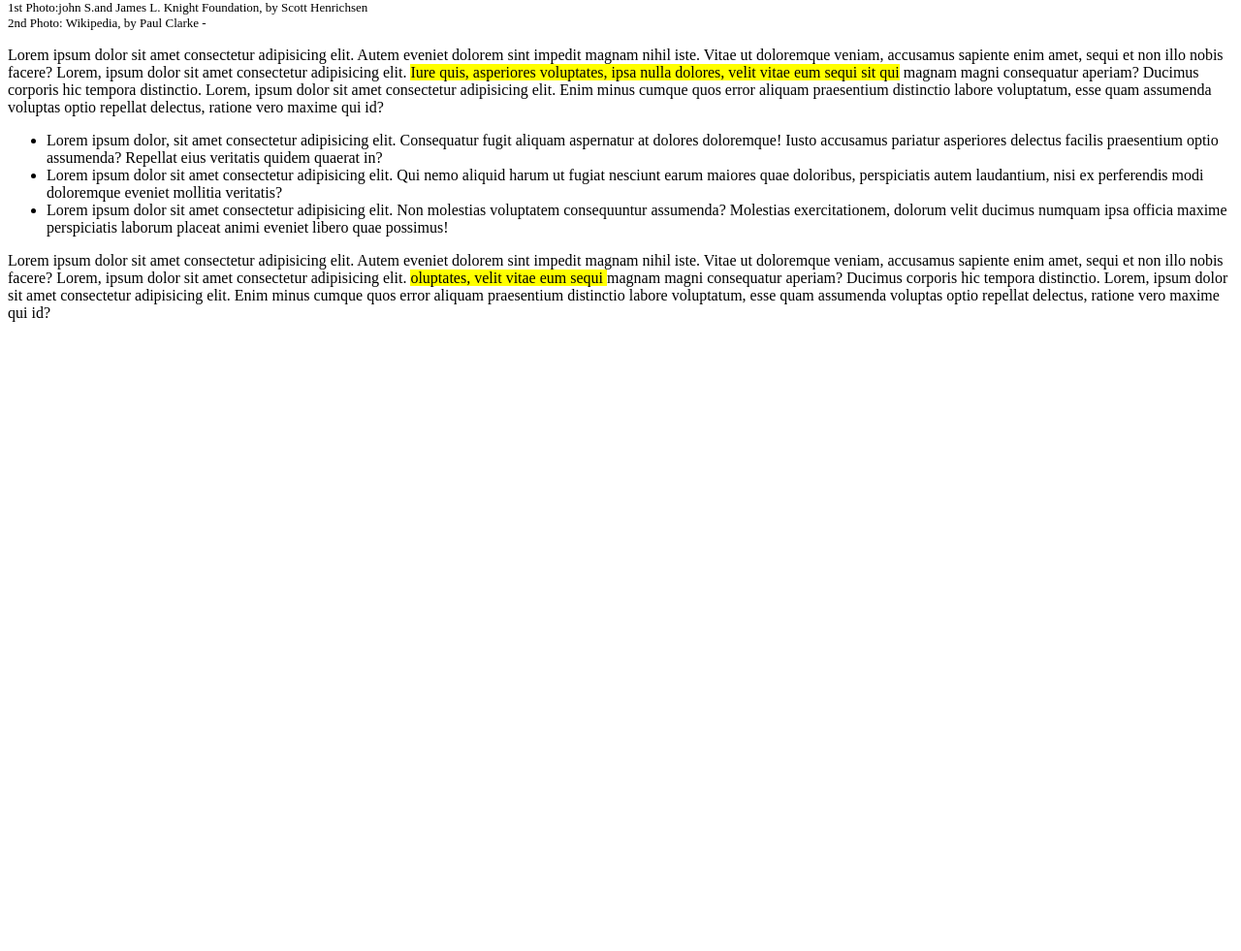
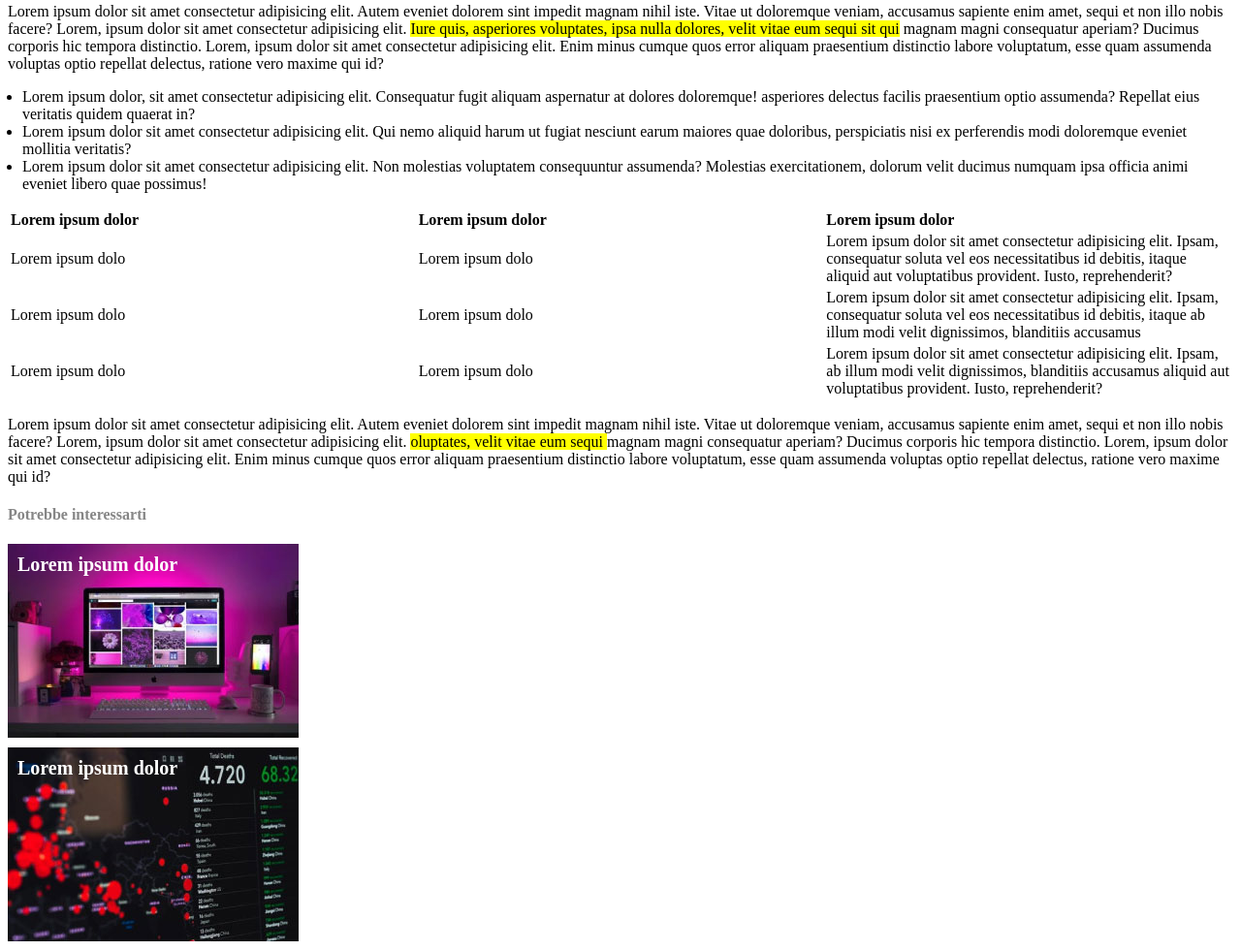
Before and after one commit to yanitejeda/html-css-booleaner, a plain HTML site: page index.html in a window 1280 px wide. Shown: the part 648-1629 px from the top of the page at 97% size. Before the commit the page ends 996 px from the top, so only its background shows below. Drawn offline with Linux system fonts and the light colour scheme.

Commit message:
correzioni testo

```diff
--- a/css/style.css
+++ b/css/style.css
@@ -2,7 +2,7 @@
 header{
     background-image: url("../img/pattern.png");
     background-size: contain;
-    background-color: rgba(75, 114, 243, 0.877);
+    background-color: rgba(87, 124, 248, 0.877);
     height: 100px;
 }
 h1{
@@ -14,6 +14,7 @@ figure{
     margin: 0;}
 
 #logo{
+    margin-left: 10px;
     width: 200px;
     margin-top: 30px;
     margin-bottom: 10px;
@@ -24,15 +25,13 @@ figure{
 }
 
 .sotto-titolo{
-    color: darkgrey;
+    color: rgb(134, 134, 134);
 }
 .data{
     color: darkgrey;
     font-size: 13px;
 }
-.paul{
-    width: 543px;
-}
+
 .descrizione-foto{
     font-size: 13px;;
 }
@@ -40,3 +39,37 @@ figure{
 .evidenziatura{
     background-color: yellow;
 }
+
+th{
+    width: 30%;
+    text-align: left;
+}
+
+td{
+    width: 30%;
+}
+ul{
+    padding-left: 15px;
+}
+
+
+
+.foto-footer-1, .foto-footer-2{
+    width: 300px;
+    height: 200px;
+    margin-bottom: 10px;
+
+}
+
+.foto-footer-1{
+  background-image: url(../img/monitor.jpg);
+}
+.foto-footer-2{
+    background-image: url(../img/graph.jpg);
+  }
+
+.pc-name{
+   color: white;
+   padding: 10px;
+   font-size: 20px;
+}
--- a/index.html
+++ b/index.html
@@ -12,7 +12,7 @@
     <main>
 
         <section>
-            <h1>Internet deve essere al servizio del "bene pubblico":il <br> manifesto di Tim Berners-Lee</h1>
+            <h1>Internet deve essere al servizio del "bene pubblico": il <br> manifesto di Tim Berners-Lee</h1>
             <span class="sotto-titolo">Scritto da
                 <strong class="sottolineatura">The Booleaner</strong>
             </span>
@@ -24,7 +24,7 @@
         <section>
         <figure>
             <img src="img/tim-1.jpg" alt="foto tim">
-            <img class="paul" src="https://upload.wikimedia.org/wikipedia/commons/9/9d/Sir_Tim_Berners-Lee.jpg" alt="foto tim">
+            <img src="img/tim-2.jpg" alt="foto tim">
 
             <figcaption class="descrizione-foto">1st Photo:john S.and James L. Knight Foundation, by Scott Henrichsen <br>
                 2nd Photo: Wikipedia, by Paul Clarke - </figcaption>
@@ -53,22 +53,22 @@
 
             <div>
                 <ul>
-                    <li>Lorem ipsum dolor, sit amet consectetur adipisicing elit. Consequatur fugit aliquam aspernatur at dolores doloremque! Iusto accusamus pariatur asperiores delectus facilis praesentium optio assumenda? Repellat eius veritatis quidem quaerat in?</li>
-                    <li>Lorem ipsum dolor sit amet consectetur adipisicing elit. Qui nemo aliquid harum ut fugiat nesciunt earum maiores quae doloribus, perspiciatis autem laudantium, nisi ex perferendis modi doloremque eveniet mollitia veritatis?</li>
-                    <li>Lorem ipsum dolor sit amet consectetur adipisicing elit. Non molestias voluptatem consequuntur assumenda? Molestias exercitationem, dolorum velit ducimus numquam ipsa officia maxime perspiciatis laborum placeat animi eveniet libero quae possimus!</li>
+                    <li>Lorem ipsum dolor, sit amet consectetur adipisicing elit. Consequatur fugit aliquam aspernatur at dolores doloremque!  asperiores delectus facilis praesentium optio assumenda? Repellat eius veritatis quidem quaerat in?</li>
+                    <li>Lorem ipsum dolor sit amet consectetur adipisicing elit. Qui nemo aliquid harum ut fugiat nesciunt earum maiores quae doloribus, perspiciatis nisi ex perferendis modi doloremque eveniet mollitia veritatis?</li>
+                    <li>Lorem ipsum dolor sit amet consectetur adipisicing elit. Non molestias voluptatem consequuntur assumenda? Molestias exercitationem, dolorum velit ducimus numquam ipsa officia animi eveniet libero quae possimus!</li>
                 </ul>
             </div>
 
         </section>
 
-<!--
+
         <section>
             <table>
                 <thead>
                     <tr>
-                        <th>Lorem ipsum dolor</th>
-                        <th>Lorem ipsum dolor</th>
-                        <th>Lorem ipsum dolor</th>
+                        <th class="tabella1">Lorem ipsum dolor</th>
+                        <th class="tabella2">Lorem ipsum dolor</th>
+                        <th class="tabella">Lorem ipsum dolor</th>
                     </tr>
                 </thead>
                 <tbody>
@@ -76,35 +76,32 @@
 
                         <td>Lorem ipsum dolo</td>
                         <td>Lorem ipsum dolo</td>
-                        <td>Lorem ipsum dolor sit amet consectetur adipisicing elit. Ipsam,<br>
-                             consequatur soluta vel eos necessitatibus id debitis, itaque <br>
-                             ab illum modi velit dignissimos, blanditiis accusamus <br>
-                              aliquid aut voluptatibus provident. Iusto, reprehenderit?</td>
+                        <td>Lorem ipsum dolor sit amet consectetur adipisicing elit. Ipsam,
+                             consequatur soluta vel eos necessitatibus id debitis, itaque
+                              aliquid aut voluptatibus provident. Iusto, reprehenderit?
                     </tr>
                     <tr>
 
                         <td>Lorem ipsum dolo</td>
                         <td>Lorem ipsum dolo</td>
-                        <td>Lorem ipsum dolor sit amet consectetur adipisicing elit. Ipsam,<br>
-                             consequatur soluta vel eos necessitatibus id debitis, itaque <br>
-                             ab illum modi velit dignissimos, blanditiis accusamus <br>
-                              aliquid aut voluptatibus provident. Iusto, reprehenderit?</td>
+                        <td>Lorem ipsum dolor sit amet consectetur adipisicing elit. Ipsam,
+                             consequatur soluta vel eos necessitatibus id debitis, itaque
+                             ab illum modi velit dignissimos, blanditiis accusamus
                     </tr>
                     <tr>
 
                         <td>Lorem ipsum dolo</td>
                         <td>Lorem ipsum dolo</td>
-                        <td>Lorem ipsum dolor sit amet consectetur adipisicing elit. Ipsam,<br>
-                             consequatur soluta vel eos necessitatibus id debitis, itaque <br>
-                             ab illum modi velit dignissimos, blanditiis accusamus <br>
-                              aliquid aut voluptatibus provident. Iusto, reprehenderit?</td>
+                        <td>Lorem ipsum dolor sit amet consectetur adipisicing elit. Ipsam,
+                             ab illum modi velit dignissimos, blanditiis accusamus
+                              aliquid aut voluptatibus provident. Iusto, reprehenderit?
                     </tr>
 
                 </tbody>
             </table>
 
         </section>
-    -->
+
 
         <section>
             <p>
@@ -122,6 +119,19 @@
         </section>
     </main>
     <footer>
+        <h4 class="sotto-titolo">Potrebbe interessarti</h4>
+
+        <div class="foto-footer-1">
+            <div class="pc-name">
+                <strong>Lorem ipsum dolor</strong>
+            </div>
+        </div>
+
+        <div class="foto-footer-2">
+            <div class="pc-name">
+                <strong>Lorem ipsum dolor</strong>
+            </div>
+        </div>
 
 
     </footer>
```
Also changed, not shown: img/graph.jpg (added), img/tim-2.jpg (added).
